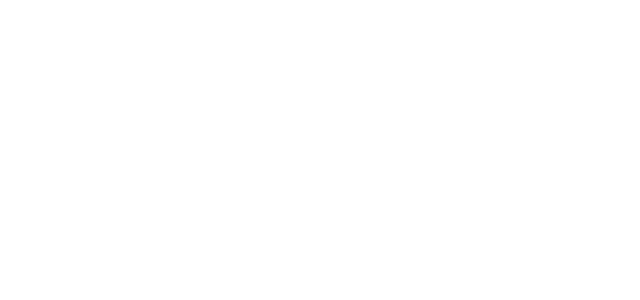
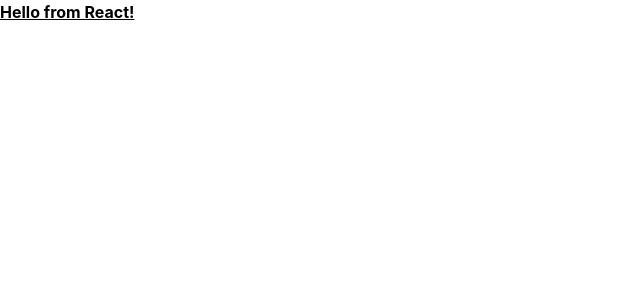
Before and after one commit to netsoncavina/AI-Image-Generator, a React (Vite) app: page / in a window 1280 px wide. Shown: the top 300 px of the page, without its empty margins (0-640 px from the left). Built offline with nearby package versions, Linux system fonts and the light colour scheme.

Commit message:
adicionado e configurado tailwind

```diff
--- a/package.json
+++ b/package.json
@@ -9,6 +9,7 @@
     "preview": "vite preview"
   },
   "dependencies": {
+    "file-saver": "^2.0.5",
     "react": "^18.2.0",
     "react-dom": "^18.2.0"
   },
@@ -16,6 +17,9 @@
     "@types/react": "^18.0.27",
     "@types/react-dom": "^18.0.10",
     "@vitejs/plugin-react": "^3.1.0",
+    "autoprefixer": "^10.4.13",
+    "postcss": "^8.4.21",
+    "tailwindcss": "^3.2.6",
     "vite": "^4.1.0"
   }
 }
--- /dev/null
+++ b/postcss.config.cjs
@@ -0,0 +1,6 @@
+module.exports = {
+  plugins: {
+    tailwindcss: {},
+    autoprefixer: {},
+  },
+}
--- a/src/App.jsx
+++ b/src/App.jsx
@@ -1,8 +1,7 @@
-import { useState } from "react";
-import "./App.css";
+import React from "react";
 
-function App() {
-  return <div className="App"></div>;
-}
+const App = () => {
+  return <h1 className="text-3x1 font-bold underline">Hello from React!</h1>;
+};
 
 export default App;
--- a/src/index.css
+++ b/src/index.css
@@ -1,69 +1,23 @@
-:root {
-  font-family: Inter, system-ui, Avenir, Helvetica, Arial, sans-serif;
-  line-height: 1.5;
-  font-weight: 400;
+@tailwind base;
+@tailwind components;
+@tailwind utilities;
 
-  color-scheme: light dark;
-  color: rgba(255, 255, 255, 0.87);
-  background-color: #242424;
-
-  font-synthesis: none;
-  text-rendering: optimizeLegibility;
-  -webkit-font-smoothing: antialiased;
-  -moz-osx-font-smoothing: grayscale;
-  -webkit-text-size-adjust: 100%;
+* {
+  font-family: "Inter", sans-serif;
 }
 
-a {
-  font-weight: 500;
-  color: #646cff;
-  text-decoration: inherit;
-}
-a:hover {
-  color: #535bf2;
+@media screen and (min-width: 480px) {
+  .card:nth-child(7n + 1) {
+    grid-column: auto/span 2;
+    grid-row: auto/span 2;
+  }
 }
 
-body {
-  margin: 0;
-  display: flex;
-  place-items: center;
-  min-width: 320px;
-  min-height: 100vh;
+.prompt::-webkit-scrollbar {
+  width: 5px;
 }
 
-h1 {
-  font-size: 3.2em;
-  line-height: 1.1;
+.prompt::-webkit-scrollbar-thumb {
+  background-color: #666e75;
+  border-radius: 5px;
 }
-
-button {
-  border-radius: 8px;
-  border: 1px solid transparent;
-  padding: 0.6em 1.2em;
-  font-size: 1em;
-  font-weight: 500;
-  font-family: inherit;
-  background-color: #1a1a1a;
-  cursor: pointer;
-  transition: border-color 0.25s;
-}
-button:hover {
-  border-color: #646cff;
-}
-button:focus,
-button:focus-visible {
-  outline: 4px auto -webkit-focus-ring-color;
-}
-
-@media (prefers-color-scheme: light) {
-  :root {
-    color: #213547;
-    background-color: #ffffff;
-  }
-  a:hover {
-    color: #747bff;
-  }
-  button {
-    background-color: #f9f9f9;
-  }
-}
--- /dev/null
+++ b/tailwind.config.cjs
@@ -0,0 +1,21 @@
+/** @type {import('tailwindcss').Config} */
+
+module.exports = {
+  content: ["./src/**/*.{js,jsx}"],
+  theme: {
+    extend: {
+      screens: {
+        xs: "480px",
+      },
+      fontFamily: {
+        inter: ["Inter var", "sans-serif"],
+      },
+      boxShadow: {
+        card: "0 0 1px 0 rgba(189,192,207,0.06),0 10px 16px -1px rgba(189,192,207,0.2)",
+        cardhover:
+          "0 0 1px 0 rgba(189,192,207,0.06),0 10px 16px -1px rgba(189,192,207,0.4)",
+      },
+    },
+  },
+  plugins: [],
+};
```
Also changed, not shown: 1 other file (tests, documents, lock files or other folders).
